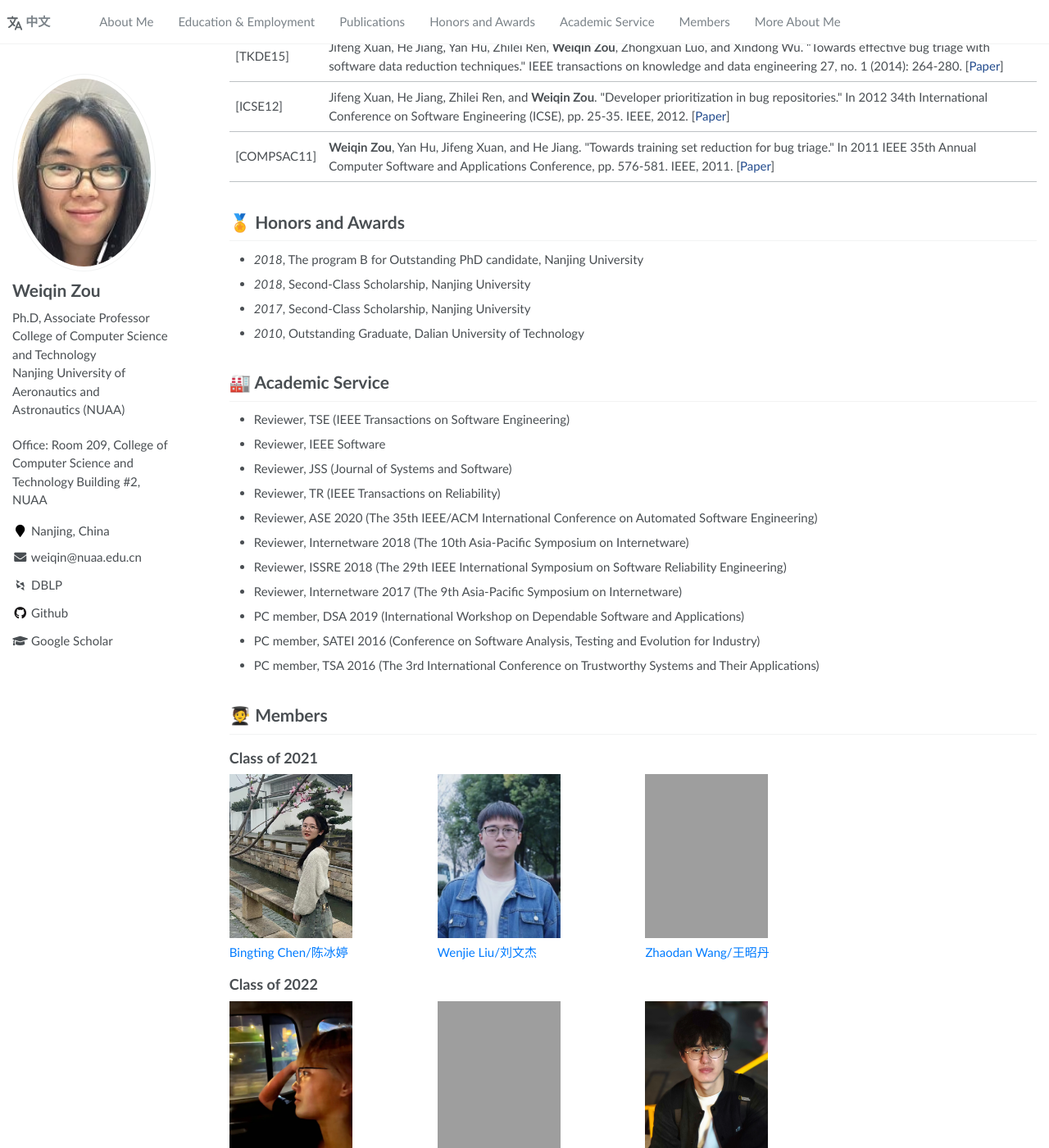
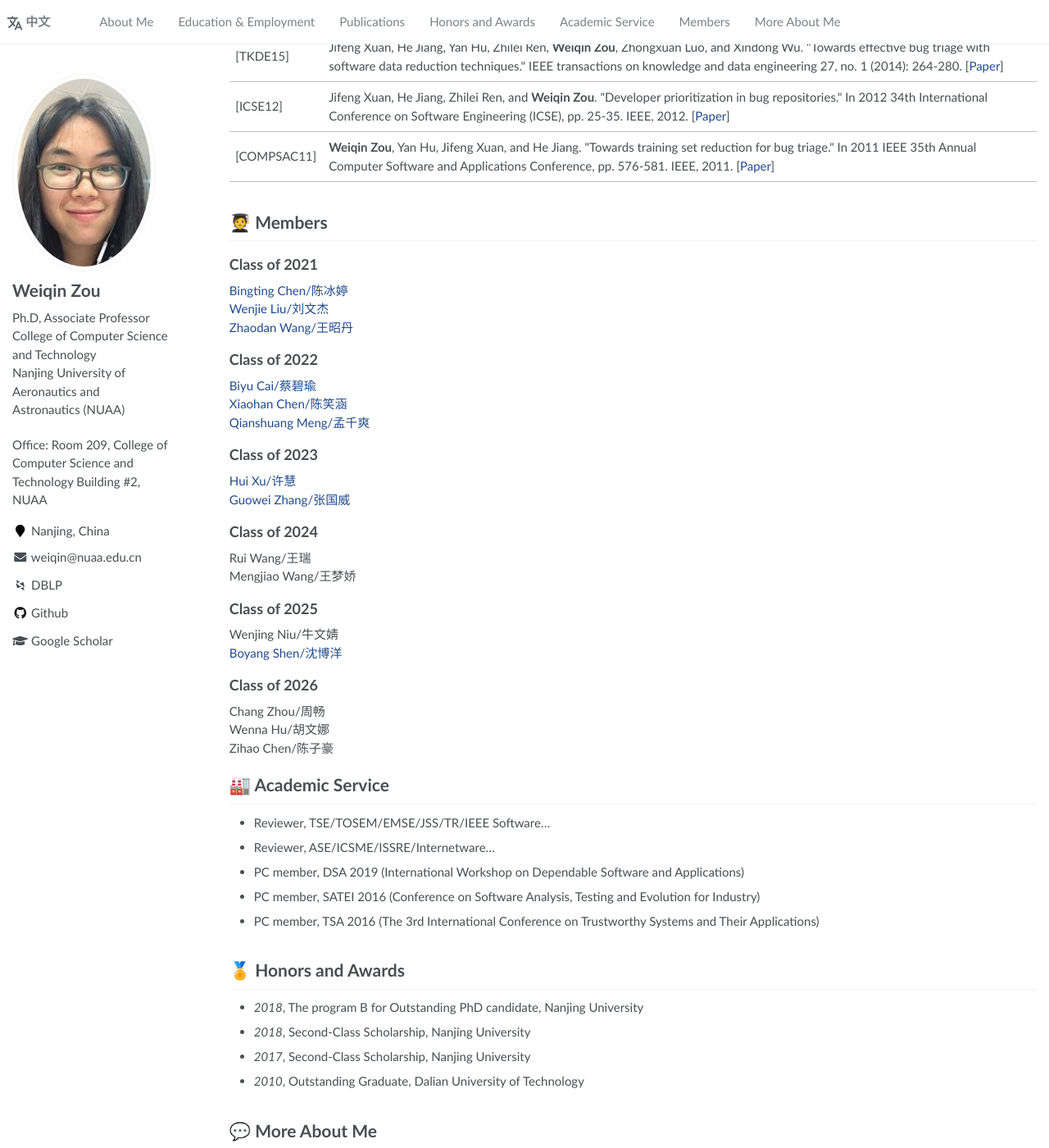
Before and after one commit to Weiqin-Zou/Weiqin-Zou.github.io, a Jekyll site: the page built from _pages/about.md, in a window 1280 px wide and 1400 px high, scrolled down 2128 px. Shown: the whole window at 82% size. Built offline with Jekyll 4.4.1, drawn with Linux system fonts in a browser that asks for light colours; some web fonts are replaced; grey boxes are pictures that could not be loaded.

Commit message:
Update about.md

```diff
--- a/_pages/about.md
+++ b/_pages/about.md
@@ -205,48 +205,7 @@ I am actively recruiting graduate students, typically enrolling 2-3 each year. P
   </span></tr>
 </table>
 
-
-
-<span class='anchor' id='honors-and-awards'></span>
-# 🏅 Honors and Awards
-
-- *2018*, The program B for Outstanding PhD candidate, Nanjing University
-- *2018*, Second-Class Scholarship, Nanjing University
-- *2017*, Second-Class Scholarship, Nanjing University
-- *2010*, Outstanding Graduate, Dalian University of Technology
-
-
-
-<span class='anchor' id='academic-service'></span>
-# 🏭 Academic Service
-
-- Reviewer, TSE (IEEE Transactions on Software Engineering)
-- Reviewer, IEEE Software
-- Reviewer, JSS (Journal of Systems and Software)
-- Reviewer, TR (IEEE Transactions on Reliability)
-- Reviewer, ASE 2020 (The 35th IEEE/ACM International Conference on Automated Software Engineering)
-- Reviewer, Internetware 2018 (The 10th Asia-Pacific Symposium on Internetware)
-- Reviewer, ISSRE 2018 (The 29th IEEE International Symposium on Software Reliability Engineering)
-- Reviewer, Internetware 2017 (The 9th Asia-Pacific Symposium on Internetware)
-- PC member, DSA 2019 (International Workshop on Dependable Software and Applications)
-- PC member, SATEI 2016 (Conference on Software Analysis, Testing and Evolution for Industry)
-- PC member, TSA 2016 (The 3rd International Conference on Trustworthy Systems and Their Applications)
-
-
-
 <span class='anchor' id='members'></span>
-<link rel="stylesheet" type="text/css" href="assets/css/bootstrap.min.css">
-<style>
-  .image_box{
-    width:150px;
-    height:200px;
-    display: inline-block;
-    background-repeat: no-repeat;
-    background-position: center center;
-    background-origin: border-box;
-    background-size: cover;
-  }
-</style>
 # 🧑‍🎓 Members
 
 ## Class of 2021
@@ -375,6 +334,25 @@ I am actively recruiting graduate students, typically enrolling 2-3 each year. P
   </div>
 </div>
 
+
+<span class='anchor' id='academic-service'></span>
+# 🏭 Academic Service
+
+- Reviewer, TSE/TOSEM/EMSE/JSS/TR/IEEE Software...
+- Reviewer, ASE/ICSME/ISSRE/Internetware...
+- PC member, DSA 2019 (International Workshop on Dependable Software and Applications)
+- PC member, SATEI 2016 (Conference on Software Analysis, Testing and Evolution for Industry)
+- PC member, TSA 2016 (The 3rd International Conference on Trustworthy Systems and Their Applications)
+
+
+<span class='anchor' id='honors-and-awards'></span>
+# 🏅 Honors and Awards
+
+- *2018*, The program B for Outstanding PhD candidate, Nanjing University
+- *2018*, Second-Class Scholarship, Nanjing University
+- *2017*, Second-Class Scholarship, Nanjing University
+- *2010*, Outstanding Graduate, Dalian University of Technology
+
 <span class='anchor' id='more-about-me'></span>
 # 💬 More About Me
 
```
